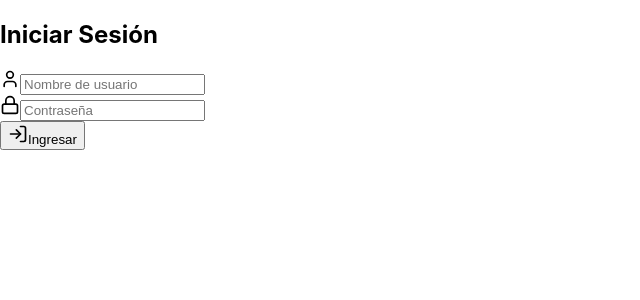
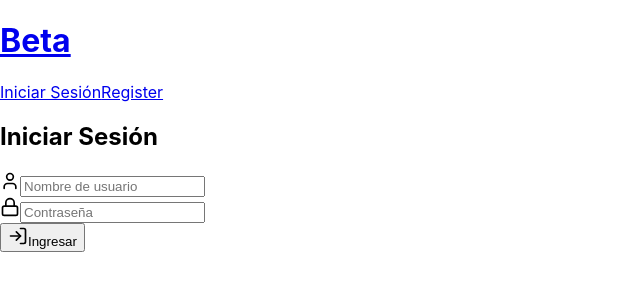
Before and after one commit to jonathan1173/__Beta-Frontend, a React (Create React App) app: page /login in a window 1280 px wide. Shown: the top 300 px of the page, without its empty margins (0-640 px from the left). Built offline with nearby package versions, Linux system fonts and the light colour scheme.

Commit message:
añadiendo navbar

```diff
--- a/src/App.js
+++ b/src/App.js
@@ -4,15 +4,24 @@ import { AuthProvider } from './contexts/AuthContext';
 import Dashboard from './Pages/Dashboard';
 import Register from './Pages/Register';
 import Login from './Pages/login';
+import NavBar from './components/NavBar';
+import PrivateRoute from './contexts/PrivateRoute';
+import Home from './Pages/Home';
 
 function App() {
   return (
     <BrowserRouter>
       <AuthProvider>
+        <NavBar />
         <Routes>
-          <Route path="/dashboard" element={<Dashboard />} />
+          <Route path="/" element={<Home />} />
           <Route path="/register" element={<Register />} />
           <Route path="/login" element={<Login />} />
+
+          {/* Ruta privada */}
+          <Route element={<PrivateRoute />}>
+            <Route path="/dashboard" element={<Dashboard />} />
+          </Route>
         </Routes>
       </AuthProvider>
     </BrowserRouter>
--- a/src/Pages/Dashboard.js
+++ b/src/Pages/Dashboard.js
@@ -1,11 +1,9 @@
 import React from 'react';
 import LogoutButton from '../components/LogoutButton';
-import { Link } from 'react-router-dom';
 
 const Dashboard = () => {
   return (
     <div>
-      <Link to='favorite/'>Favoritos</Link>
       <h1>Dashboard</h1>
       <LogoutButton />
     </div>
--- /dev/null
+++ b/src/Pages/Home.js
@@ -0,0 +1,7 @@
+export default function Home(){
+    return(
+        <div>
+            Bienvenido a Beta
+        </div>
+    )
+}
--- /dev/null
+++ b/src/components/NavBar.js
@@ -0,0 +1,37 @@
+import React from "react"
+import LogoutButton from "./LogoutButton"
+import { Link } from "react-router-dom"
+import { useAuth } from "../contexts/AuthContext"
+
+export default function NavBar() {
+  const { isAuthenticated } = useAuth()
+
+  return (
+    <header className="bg-gray-800 text-white p-4">
+      <div className="container mx-auto flex justify-between items-center">
+        <Link to="/dashboard">
+          <h1 className="text-2xl font-bold">Beta</h1>
+        </Link>
+        <nav>
+          {isAuthenticated ? (
+            <div className="flex items-center space-x-4">
+              <Link to="challenges/" className="hover:text-gray-300 transition-colors">
+                Challenges
+              </Link>
+              <LogoutButton />
+            </div>
+          ) : (
+            <div className="flex items-center space-x-4">
+              <Link to="/login" className="hover:text-gray-300 transition-colors">
+                Iniciar Sesión
+              </Link>
+              <Link to="/register" className="hover:text-gray-300 transition-colors">
+                Register
+              </Link>
+            </div>
+          )}
+        </nav>
+      </div>
+    </header>
+  )
+}
--- /dev/null
+++ b/src/contexts/PrivateRoute.js
@@ -0,0 +1,9 @@
+import React from 'react';
+import { Navigate, Outlet } from 'react-router-dom';
+
+const PrivateRoute = () => {
+  const isAuth = !!localStorage.getItem('access_token');
+  return isAuth ? <Outlet /> : <Navigate to="/" />;
+};
+
+export default PrivateRoute;
```
